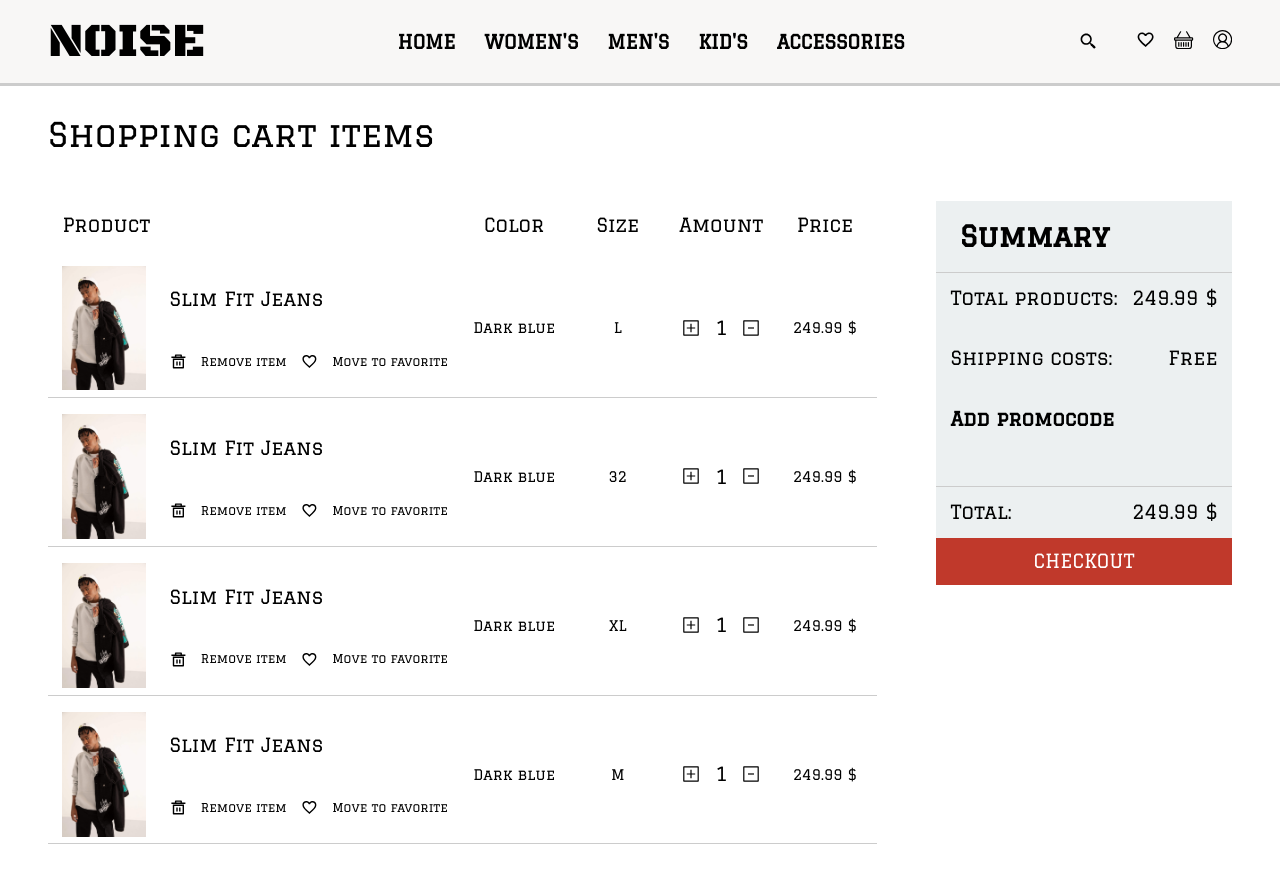
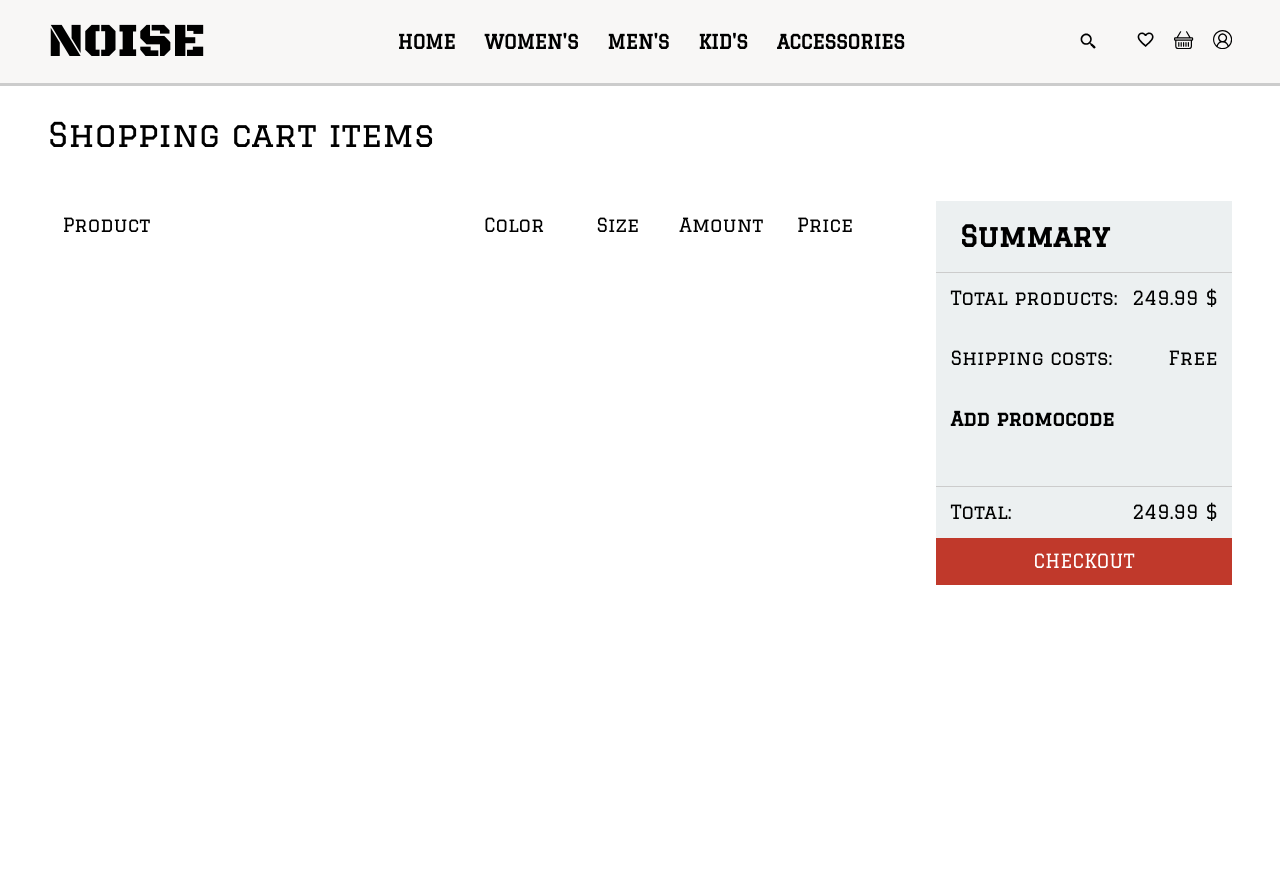
Before and after one commit to fatihozzgen/noise, a React (Create React App) app: page /basket in a window 1280 px wide. Shown: the top 876 px of the page. Built offline with nearby package versions, Linux system fonts and the light colour scheme; a web font is replaced by a local one.

Commit message:
basket page updated

```diff
--- a/src/pages/Basket.jsx
+++ b/src/pages/Basket.jsx
@@ -4,8 +4,25 @@ import Cloth2 from "../images/cloth2.jpg";
 import { RiDeleteBin5Line } from "react-icons/ri";
 import { MdOutlineFavoriteBorder } from "react-icons/md";
 import { VscDiffAdded, VscDiffRemoved } from "react-icons/vsc";
+import { setBasket } from "../redux/basket/basketSlice";
+import { useDispatch, useSelector } from "react-redux";
 
 function Basket() {
+  const basket = useSelector((state) => state.basket.items);
+
+  const shortName = (name) => {
+    return name
+      ? name.length > 35
+        ? name.substring(0, 28) + "..."
+        : name
+      : "";
+  };
+  const dispatch = useDispatch();
+  const removeCard = (id) => {
+    dispatch(setBasket([...basket.filter((item) => item.id !== id)]));
+    console.log("deleted");
+  };
+  console.log(basket);
   return (
     <>
       <div className="basket-header"> Shopping cart items</div>
@@ -21,97 +38,23 @@ function Basket() {
             </div>
           </div>
 
-          <div className="basket-cards">
+          {basket &&
+            basket.map((res) => {
+              return (
+                <div className="basket-cards" key={res.id}>
                   <div className="basket-img">
-              <img src={Cloth2} />
+                    <img src={res.img} />
                     <div className="basket-desc">
-                <div className="basket-name">Slim Fit Jeans</div>
+                      <div className="basket-name">{shortName(res.name)}</div>
                       <div className="delete-fav">
+                        <div onClick={() => removeCard(res?.id)}>
                           <RiDeleteBin5Line />
                           Remove item
+                        </div>
+                        <div>
                           <MdOutlineFavoriteBorder />
                           Move to favorite
                         </div>
-              </div>
-            </div>
-            <div className="basket-color">Dark blue</div>
-            <div className="basket-color">L</div>
-            <div className="basket-amount">
-              <div className="amount-svg">
-                <VscDiffAdded />
-              </div>
-              1
-              <div className="amount-svg">
-                <VscDiffRemoved />
-              </div>
-            </div>
-            <div className="basket-price">249.99 $</div>
-          </div>
-
-          <div className="basket-cards">
-            <div className="basket-img">
-              <img src={Cloth2} />
-              <div className="basket-desc">
-                <div className="basket-name">Slim Fit Jeans</div>
-                <div className="delete-fav">
-                  <RiDeleteBin5Line />
-                  Remove item
-                  <MdOutlineFavoriteBorder />
-                  Move to favorite
-                </div>
-              </div>
-            </div>
-            <div className="basket-color">Dark blue</div>
-            <div className="basket-color">32</div>
-            <div className="basket-amount">
-              <div className="amount-svg">
-                <VscDiffAdded />
-              </div>
-              1
-              <div className="amount-svg">
-                <VscDiffRemoved />
-              </div>
-            </div>
-            <div className="basket-price">249.99 $</div>
-          </div>
-
-          <div className="basket-cards">
-            <div className="basket-img">
-              <img src={Cloth2} />
-              <div className="basket-desc">
-                <div className="basket-name">Slim Fit Jeans</div>
-                <div className="delete-fav">
-                  <RiDeleteBin5Line />
-                  Remove item
-                  <MdOutlineFavoriteBorder />
-                  Move to favorite
-                </div>
-              </div>
-            </div>
-            <div className="basket-color">Dark blue</div>
-            <div className="basket-color">XL</div>
-            <div className="basket-amount">
-              <div className="amount-svg">
-                <VscDiffAdded />
-              </div>
-              1
-              <div className="amount-svg">
-                <VscDiffRemoved />
-              </div>
-            </div>
-            <div className="basket-price">249.99 $</div>
-          </div>
-
-          <div className="basket-cards">
-            <div className="basket-img">
-              <img src={Cloth2} />
-              <div className="basket-desc">
-                <div className="basket-name">Slim Fit Jeans</div>
-                <div className="delete-fav">
-                  <RiDeleteBin5Line />
-                  Remove item
-                  <MdOutlineFavoriteBorder />
-                  Move to favorite
                       </div>
                     </div>
                   </div>
@@ -126,8 +69,10 @@ function Basket() {
                       <VscDiffRemoved />
                     </div>
                   </div>
-            <div className="basket-price">249.99 $</div>
+                  <div className="basket-price">{res.price}</div>
                 </div>
+              );
+            })}
         </div>
 
         <div className="basket-summary">
--- a/src/pages/Men.jsx
+++ b/src/pages/Men.jsx
@@ -35,7 +35,6 @@ function Men() {
         : name
       : "";
   };
-  console.log(basket);
 
   return (
     <div className="women">
--- a/src/style/basket.css
+++ b/src/style/basket.css
@@ -152,18 +152,25 @@
 .delete-fav {
   /* border: 1px solid black; */
   height: 100%;
-  display: flex;
-  align-items: center;
-  padding-left: 0.5rem;
-  column-gap: 0.3rem;
   font-size: 0.25rem;
   cursor: pointer;
   font-family: "Graduate", cursive;
+  display: flex;
+  padding-left: 0.6rem;
+  column-gap: 0.5rem;
+}
+.delete-fav > div {
+  /* border: 1px solid tomato; */
+  font-size: 0.27rem;
+  display: flex;
+  align-items: center;
+  justify-content: center;
+  column-gap: 0.1rem;
 }
 
-.delete-fav > svg {
-  /* border: 1px solid tomato; */
-  font-size: 0.35rem;
+.delete-fav > div > svg {
+  /* padding-bottom: 0.2rem; */
+  margin-bottom: 0.03rem;
 }
 
 .basket-color {
```
Lines whose indentation alone changed are shown as unchanged.
